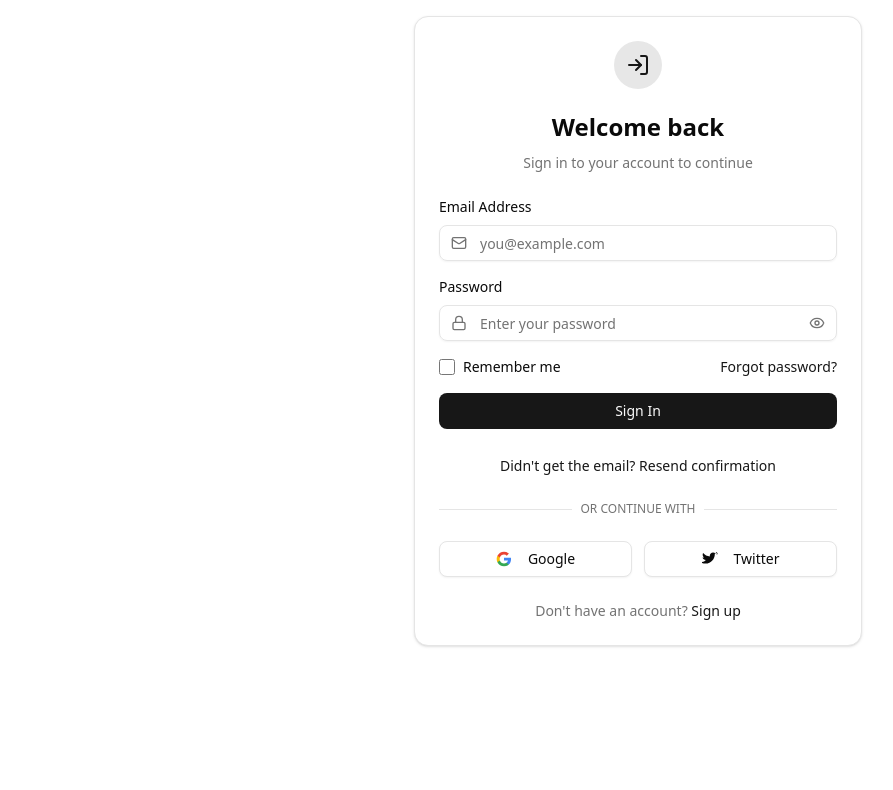
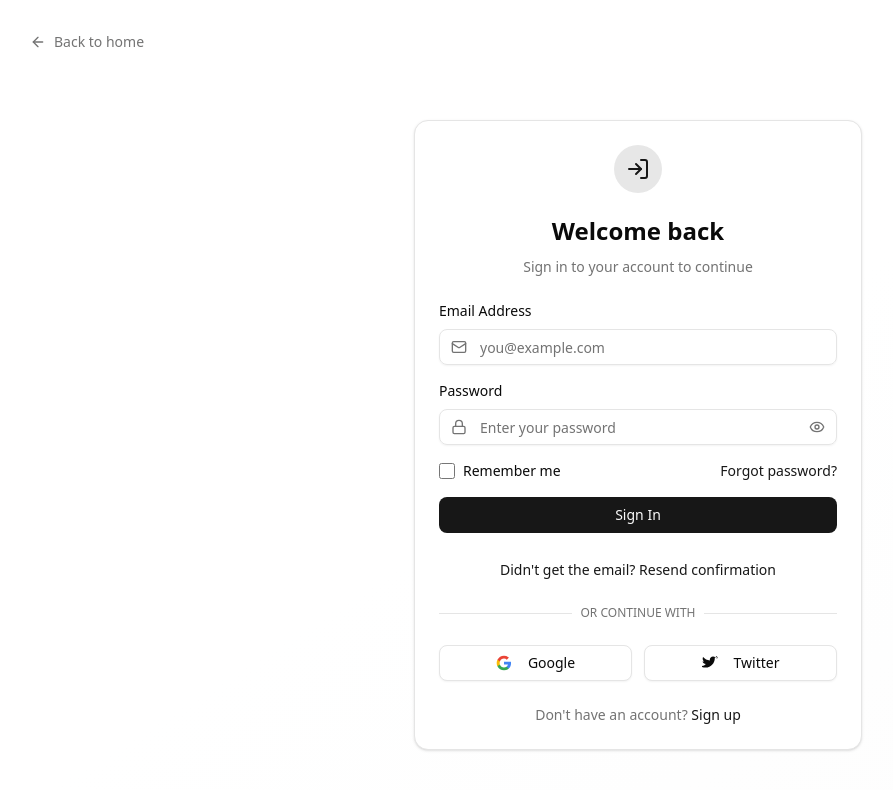
Before and after one commit to Muideen27/polling-app, a Next.js app in the folder polling-app/: page /auth/login in a window 1280 px wide. Shown: the top 790 px of the page, without its empty margins (2-895 px from the left). Built offline with nearby package versions, Linux system fonts and the light colour scheme; no server answers.

Commit message:
login page updated

```diff
--- a/polling-app/src/app/auth/login/page.tsx
+++ b/polling-app/src/app/auth/login/page.tsx
@@ -1,10 +1,27 @@
 import { LoginForm } from '@/components/LoginForm'
-
+import Link from 'next/link'
+import { ArrowLeft } from 'lucide-react'
 
 export default function LoginPage() {
-return (
-<main className="min-h-[70vh] grid place-items-center p-4">
-<LoginForm />
-</main>
-)
+  return (
+    <div className="min-h-screen bg-gradient-to-br from-background via-background to-muted/20">
+      {/* Back Navigation */}
+      <div className="container mx-auto px-4 sm:px-6 lg:px-8 pt-8">
+        <Link
+          href="/"
+          className="inline-flex items-center gap-2 text-sm text-muted-foreground hover:text-foreground transition-colors"
+        >
+          <ArrowLeft className="h-4 w-4" />
+          Back to home
+        </Link>
+      </div>
+
+      {/* Main Content */}
+      <main className="container mx-auto px-4 sm:px-6 lg:px-8 py-16">
+        <div className="flex flex-col items-center justify-center min-h-[60vh]">
+          <LoginForm />
+        </div>
+      </main>
+    </div>
+  )
 }
```
